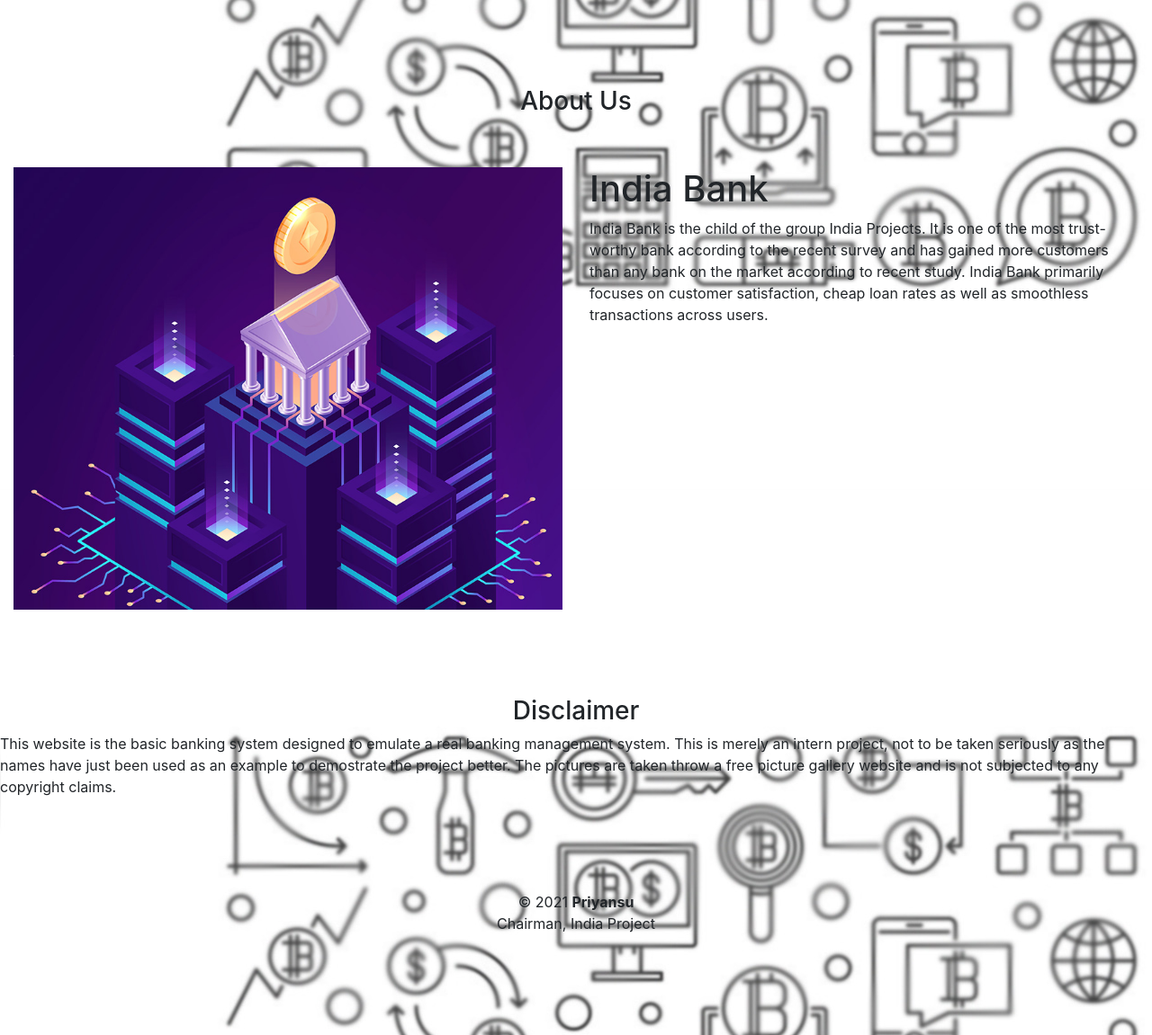
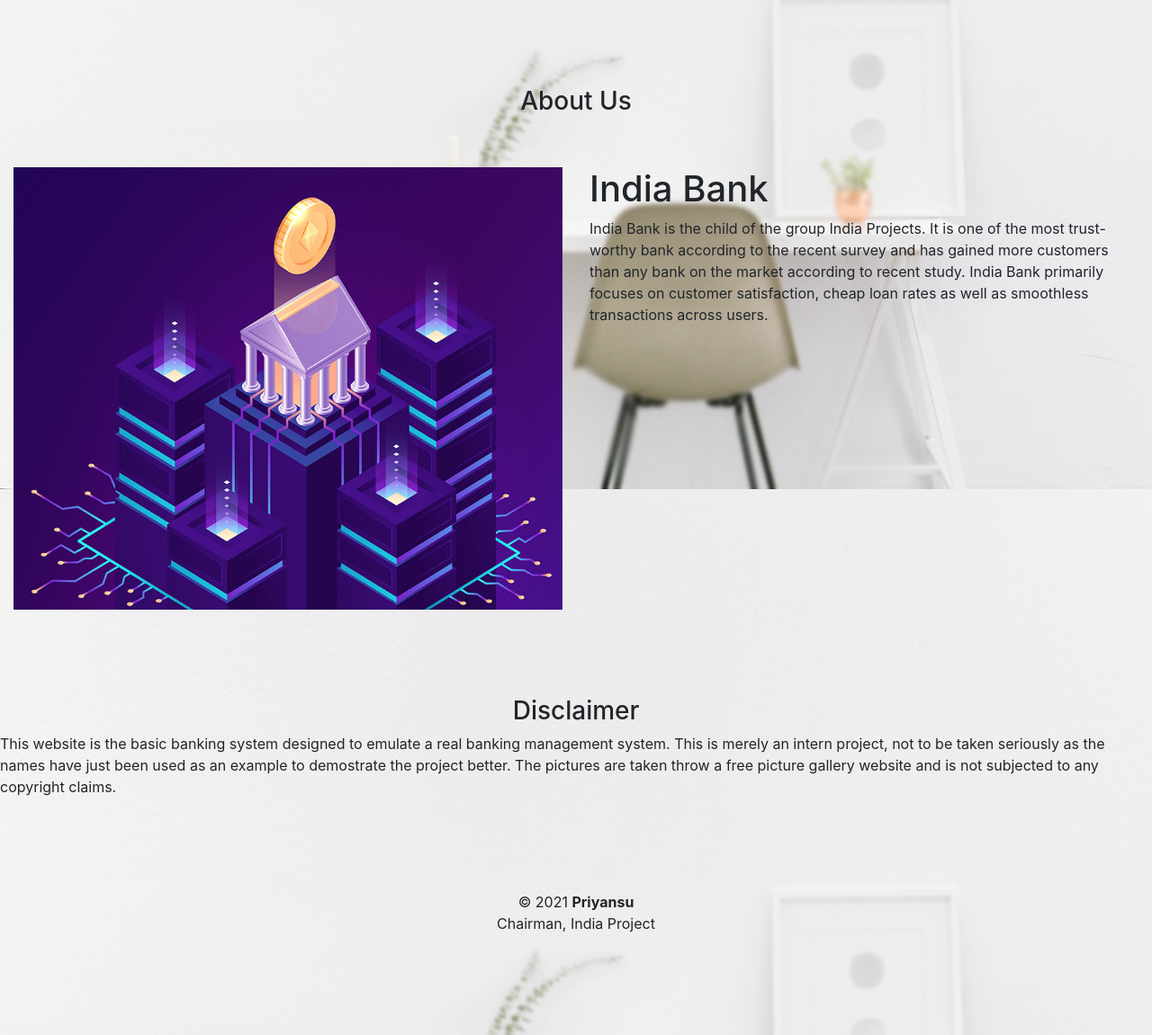
Before and after one commit to Kraken-ops/basicbanking, a PHP site: page / in a window 1280 px wide. Shown: the part 456-1607 px from the top of the page at 90% size. Run offline with PHP 8.4, Linux system fonts and the light colour scheme.

Commit message:
change log3

```diff
--- a/index.php
+++ b/index.php
@@ -9,7 +9,7 @@
 
 </head>
 <body>
-<body style="background-image : url(images/whitewall1.jpg)">
+<body style="background-image : url(images/web2.jpg)">
 <!-- Navigation bar-->
 <nav class="navbar navbar-expand-lg navbar-dark bg-dark">
   <div class="container-fluid">
```
Also changed, not shown: images/web2.jpg (added), images/web3.jpg (added).
